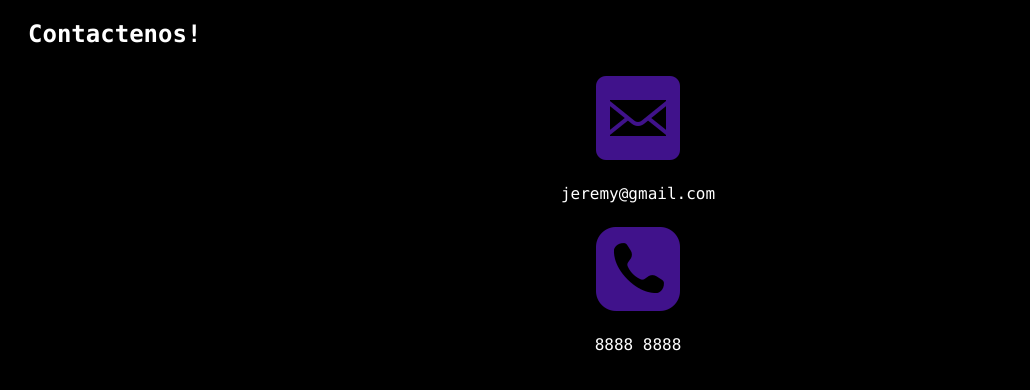
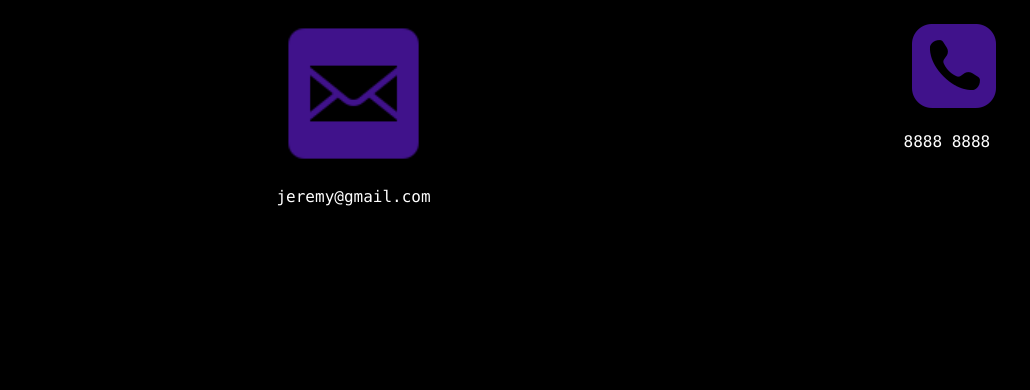
Before and after one commit to JeremyRamirezG/TareaJeremy, a Spring Boot app: page /contacts.html in a window 1280 px wide. Shown: the part 162-552 px from the top of the page, without its empty margins (0-1030 px from the left). Run offline with Spring Boot 4, Linux system fonts and the light colour scheme.

Commit message:
Final commit.

```diff
--- a/src/main/resources/static/clips.html
+++ b/src/main/resources/static/clips.html
@@ -23,5 +23,11 @@
                 <li><h2><a href="contacts.html">Contacto</a></h2></li>
             </ul>
         </nav>
+        <section class="videos">
+            <iframe width="560" height="315" src="https://www.youtube.com/embed/osvmQ8qvEjc" title="YouTube video player" frameborder="0" allow="accelerometer; autoplay; clipboard-write; encrypted-media; gyroscope; picture-in-picture; web-share" allowfullscreen></iframe>
+            <iframe width="560" height="315" src="https://www.youtube.com/embed/SUHjbKoZOiE" title="YouTube video player" frameborder="0" allow="accelerometer; autoplay; clipboard-write; encrypted-media; gyroscope; picture-in-picture; web-share" allowfullscreen></iframe>
+            <iframe width="560" height="315" src="https://www.youtube.com/embed/P9Ixp6sbtBU" title="YouTube video player" frameborder="0" allow="accelerometer; autoplay; clipboard-write; encrypted-media; gyroscope; picture-in-picture; web-share" allowfullscreen></iframe>
+            <iframe width="560" height="315" src="https://www.youtube.com/embed/rVrve7R8yKc" title="YouTube video player" frameborder="0" allow="accelerometer; autoplay; clipboard-write; encrypted-media; gyroscope; picture-in-picture; web-share" allowfullscreen></iframe>
+        </section>
     </body>
 </html>
--- a/src/main/resources/static/contacts.html
+++ b/src/main/resources/static/contacts.html
@@ -23,8 +23,7 @@
                 <li><h2><a href="contacts.html">Contacto</a></h2></li>
             </ul>
         </nav>
-        <section class="tituloContactos">
-            <h2>Contactenos!</h2>
+        <section class="contactosTable">
             <div class="contactos">
                 <img src="/images/email-icon.png" alt="Icon de email">
                 <p>jeremy@gmail.com</p>
--- a/src/main/resources/static/news.html
+++ b/src/main/resources/static/news.html
@@ -23,5 +23,8 @@
                 <li><h2><a href="contacts.html">Contacto</a></h2></li>
             </ul>
         </nav>
+        <section class="noticias">
+            <iframe width="800" height="800" src="https://somoskudasai.com/" title="Crunchyroll news" frameborder="0" allow="web-share" allowfullscreen></iframe>
+        </section>
     </body>
 </html>
--- a/src/main/resources/static/store.html
+++ b/src/main/resources/static/store.html
@@ -23,5 +23,8 @@
                 <li><h2><a href="contacts.html">Contacto</a></h2></li>
             </ul>
         </nav>
+        <section class="noticias">
+            <iframe width="800" height="800" src="https://www.mangakacr.com/" title="Ciudadmanga store" frameborder="0" allow="web-share" allowfullscreen></iframe>
+        </section>
     </body>
 </html>
--- a/src/main/resources/static/styles/styles.css
+++ b/src/main/resources/static/styles/styles.css
@@ -21,9 +21,12 @@
 body{
     background-color: black;
 }
+
 table{
-    width: 100%;
+    width: 75%;
     align-self: center;
+    margin-left: auto;
+    margin-right: auto;
 }
 
 .galeriaInicio{
@@ -106,20 +109,30 @@
     text-decoration: none;
 }
 
-.tituloContactos h2{
+.noticias{
+    display: block;
+    text-align: center;
+    margin-left: auto;
+    margin-right: auto;
+}
+
+.videos {
+    display: block;
+    text-align: center;
+    margin-left: auto;
+    margin-right: auto;
+}
+.videos iframe{
+    margin: 10px 10px;
+    text-align: center;
+}
+
+.contactosTable{
     display: flex;
     max-width: 1200px;
     width: 100%;
-    align-items: center;
-    padding: 0px 20px;
-    color: white;
-}
-.tituloContactos div{
-    display: flex;
-    max-width: 1200px;
-    width: 100%;
-    align-items: center;
-    justify-content: center;
+    margin-left: auto;
+    margin-right: auto;
     padding: 0px 20px;
     color: white;
 }
@@ -128,8 +141,8 @@
     margin: 0px 10px;
     display: flex;
     flex-direction: column;
-    justify-content: center;
-    align-items: center;
+    margin-left: auto;
+    margin-right: auto;
 }
 
  .menu {
```
Also changed, not shown: src/main/resources/static/songs.html (+16 -0 lines).
